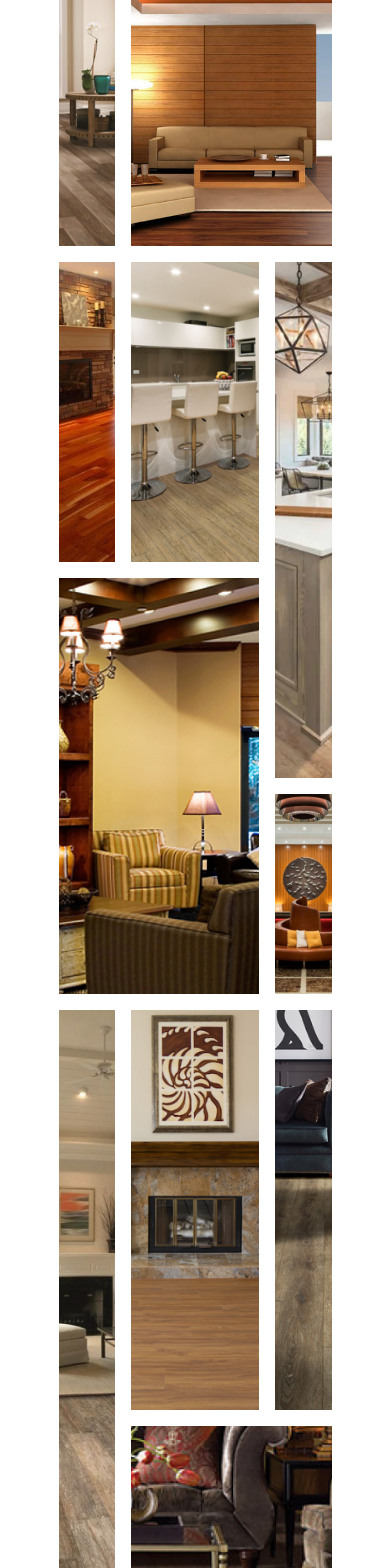
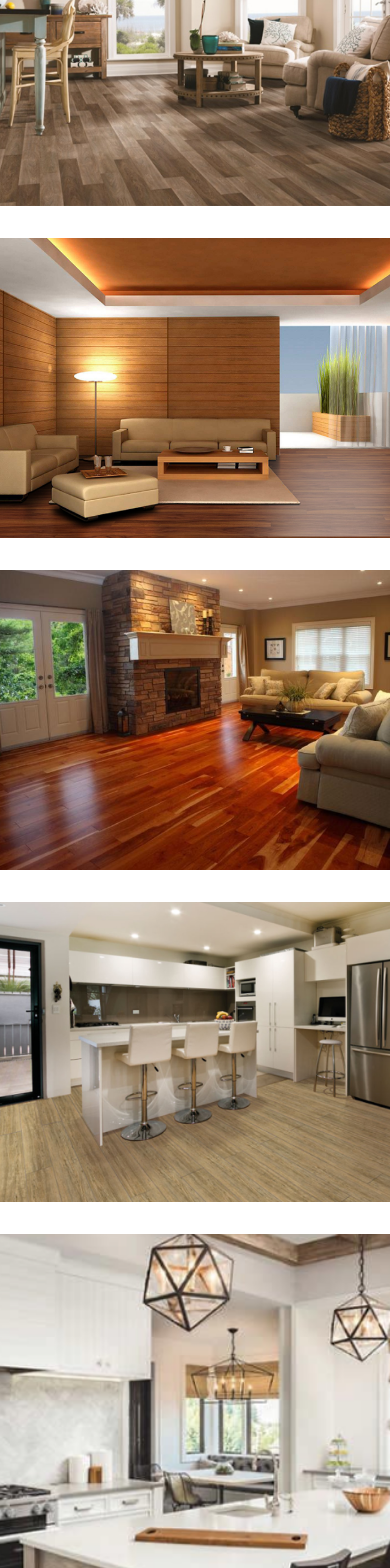
Before and after one commit to LeonChisum/Flooring-company---87-Lux, a Next.js app: page /gallery in a window 390 px wide. Shown: the part 432-2000 px from the top of the page. Built offline with nearby package versions, Linux system fonts and the light colour scheme.

Commit message:
Finished making the Gallery page responsive, moving on to the Service page

```diff
--- a/components/footer.js
+++ b/components/footer.js
@@ -9,10 +9,11 @@ const Footer = () => {
   return (
     <div className="footer">
       <div className="footer__content">
-        <div>
+        <div className="footer__info">
           <div className="footer__logo">
             <img src="../img/blueLogo.png" alt="Blue Logo" />
           </div>
+
           <div className="footer__contact-info">
             <a
               href="https://goo.gl/maps/3R43ACgtd6WxRSE37"
@@ -35,6 +36,7 @@ const Footer = () => {
             </a>
           </div>
         </div>
+
         <div className="footer__extra-links">
           <h2>Extra Links</h2>
           <div>
@@ -62,6 +64,7 @@ const Footer = () => {
           </div>
         </div>
       </div>
+
       <div className="footer__copyright-section">
         <small>2020 &copy; All Rights Reserved</small>
         <div className="footer__icons">
--- a/styles/_mobileMax.scss
+++ b/styles/_mobileMax.scss
@@ -1,8 +1,9 @@
 @media all and (max-width: 600px) {
-  /*********** Navbar Menu ***********/
   #__next {
     overflow-x: hidden;
   }
+
+  /*********** Navbar Menu Style ***********/
 
   .navbar__content {
     width: 100%;
@@ -11,7 +12,7 @@
 
     .navbar {
       .logo {
-        width: 25%;
+        width: 28%;
         img {
           width: 100%;
         }
@@ -34,12 +35,165 @@
     }
   }
 
-  /*********** Footer Menu ***********/
+  /*********** Gallery Page Style ***********/
+  #gallery {
+    .gallery__container {
+      width: 100%;
+
+      .gallery-grid {
+        display: grid;
+        grid-template-columns: 1fr;
+        grid-template-rows: 300px 300px 300px 300px 700px 300px 300px 600px 300px 300px 500px;
+        grid-gap: 2em;
+
+        &--box {
+          position: relative;
+          transition: all 0.6s ease-in-out;
+
+          &:hover {
+            .gallery-grid__info {
+              visibility: visible;
+              opacity: 1;
+            }
+          }
+
+          .gallery-grid__info {
+            position: absolute;
+            width: 100%;
+            padding: 1em 0 1em 1em;
+            color: #fff;
+            z-index: 1;
+            bottom: 0;
+            background: rgba(8, 0, 54, 0.42);
+            visibility: hidden;
+            opacity: 0;
+          }
+        }
+
+        &__box-1 {
+          grid-column: 1 / 1;
+          grid-row: 1 / 2;
+        }
+
+        &__box-2 {
+          grid-column: 1 / 1;
+          grid-row: 2 / 3;
+        }
+
+        &__box-3 {
+          grid-column: 1 / 1;
+          grid-row: 3 / 4;
+        }
+
+        &__box-4 {
+          grid-column: 1 / 1;
+          grid-row: 4 / 5;
+        }
+
+        &__box-5 {
+          grid-column: 1 / 1;
+          grid-row: 5 / 6;
+        }
+
+        &__box-6 {
+          grid-column: 1 / 1;
+          grid-row: 6 / 7;
+        }
+
+        &__box-7 {
+          grid-column: 1 / 1;
+          grid-row: 7 / 8;
+        }
+
+        &__box-8 {
+          grid-column: 1 / 2;
+          grid-row: 8 / 9;
+        }
+
+        &__box-9 {
+          grid-column: 1 / 1;
+          grid-row: 9 / 10;
+        }
+
+        &__box-10 {
+          grid-column: 1 / 1;
+          grid-row: 10 / 11;
+        }
+
+        &__box-11 {
+          grid-column: 1 / 1;
+          grid-row: 11 / 12;
+        }
+      }
+    }
+  }
+
+  /*********** Footer Menu Style ***********/
   .footer {
+    padding: 4em 0 0 0;
+
     &__content {
-      display: grid;
-      grid-template-columns: 1fr;
-      grid-row-gap: 10%;
+      display: flex;
+      flex-direction: column;
+      width: 90%;
+      margin: 0 auto 4em;
+      padding: 0;
+
+      .footer__info {
+        display: flex;
+        flex-direction: column;
+        width: 100%;
+        margin-bottom: 2em;
+
+        .footer__logo {
+          width: 40%;
+          height: 40%;
+          margin: 0 auto 1em auto;
+
+          img {
+            width: 100%;
+            height: 100%;
+            position: static;
+            transform: translateX(0);
+          }
+        }
+
+        .footer__contact-info {
+          display: flex;
+          width: 100%;
+          height: 20%;
+          text-align: center;
+          position: static;
+
+          a:not(:last-child) {
+            margin-bottom: 2em;
+          }
+        }
+      }
+    }
+
+    &__extra-links {
+      padding-top: 3em;
+
+      h2 {
+        text-align: center;
+      }
+
+      div {
+        display: grid;
+        grid-template-columns: 1fr;
+        justify-content: space-between;
+      }
+    }
+    &__copyright-section {
+      display: block;
+      text-align: center;
+      padding: 20px 0;
+
+      .footer__icons {
+        margin: 2em auto 0 auto;
+        width: 50%;
+      }
     }
   }
 }
--- a/styles/_tabletMax.scss
+++ b/styles/_tabletMax.scss
@@ -2,6 +2,36 @@
   .container {
     width: 90%;
     margin: 0 auto;
+  }
+
+  /*********** Navbar Menu Style ***********/
+
+  .navbar__content {
+    width: 100%;
+    position: relative;
+    z-index: 1000;
+
+    .navbar {
+      .logo {
+        width: 14%;
+        img {
+          width: 100%;
+        }
+      }
+
+      // Navbar Links
+      .navbar__links {
+        display: flex;
+        width: 60%;
+      }
+    }
+  }
+
+  /*********** Gallery Page Style ***********/
+  #gallery {
+    .gallery__container {
+      width: 100%;
+    }
   }
 
   // Contact page
@@ -28,14 +58,12 @@
     }
   }
 
-	//Footer
+  /*********** Footer Style ***********/
   .footer {
     &__content {
-			padding: 0 13%;
-		}
-
-		&__copyright-section {
-			padding: 20px 95px;
+      padding-left: 0;
+      width: 90%;
+      margin: 0 auto;
     }
   }
 }
--- a/styles/_tabletMin.scss
+++ b/styles/_tabletMin.scss
@@ -1,2 +1,53 @@
 @media all and (max-width: 768px) {
+  #__next {
+    overflow-x: hidden;
+  }
+
+  /*********** Navbar Menu Style ***********/
+
+  .navbar__content {
+    width: 100%;
+    position: relative;
+    z-index: 1000;
+
+    .navbar {
+      .logo {
+        width: 20%;
+        img {
+          width: 100%;
+        }
+      }
+
+      // Navbar Links
+      .navbar__links {
+        display: none;
+      }
+
+      // Hamburger menu
+      .hamburger-menu {
+        display: block;
+      }
+    }
+
+    // Mobile Menu
+    .mobile-menu {
+      display: flex;
+    }
+  }
+
+  /*********** Gallery Page Style ***********/
+  #gallery {
+    .gallery__container {
+      width: 100%;
+    }
+  }
+
+  /*********** Footer Style ***********/
+  .footer {
+    &__content {
+      padding-left: 0;
+      width: 90%;
+      margin: 0 auto;
+    }
+  }
 }
--- a/styles/style.scss
+++ b/styles/style.scss
@@ -123,9 +123,9 @@
   &__link--red {
     background: rgb(250, 0, 30);
     color: white;
-    width: 60%;
-    padding: 15px 20px;
-    font-size: 15px;
+    width: 80%;
+    padding: 10px 25px;
+    font-size: $lg_paragraph;
   }
 }
 
```
Also changed, not shown: pages/gallery.js (+38 -33 lines). Lines whose indentation alone changed are shown as unchanged.
